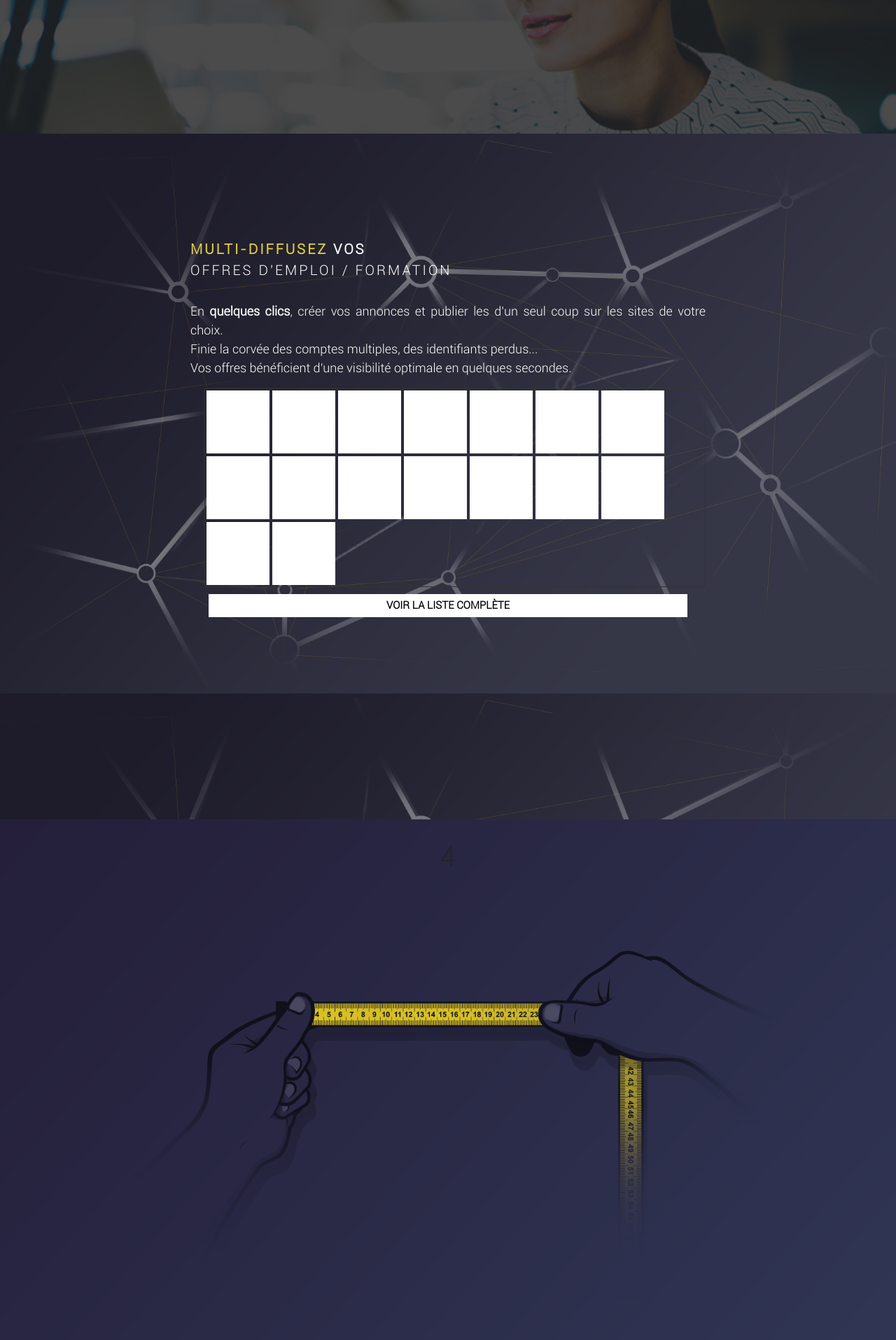
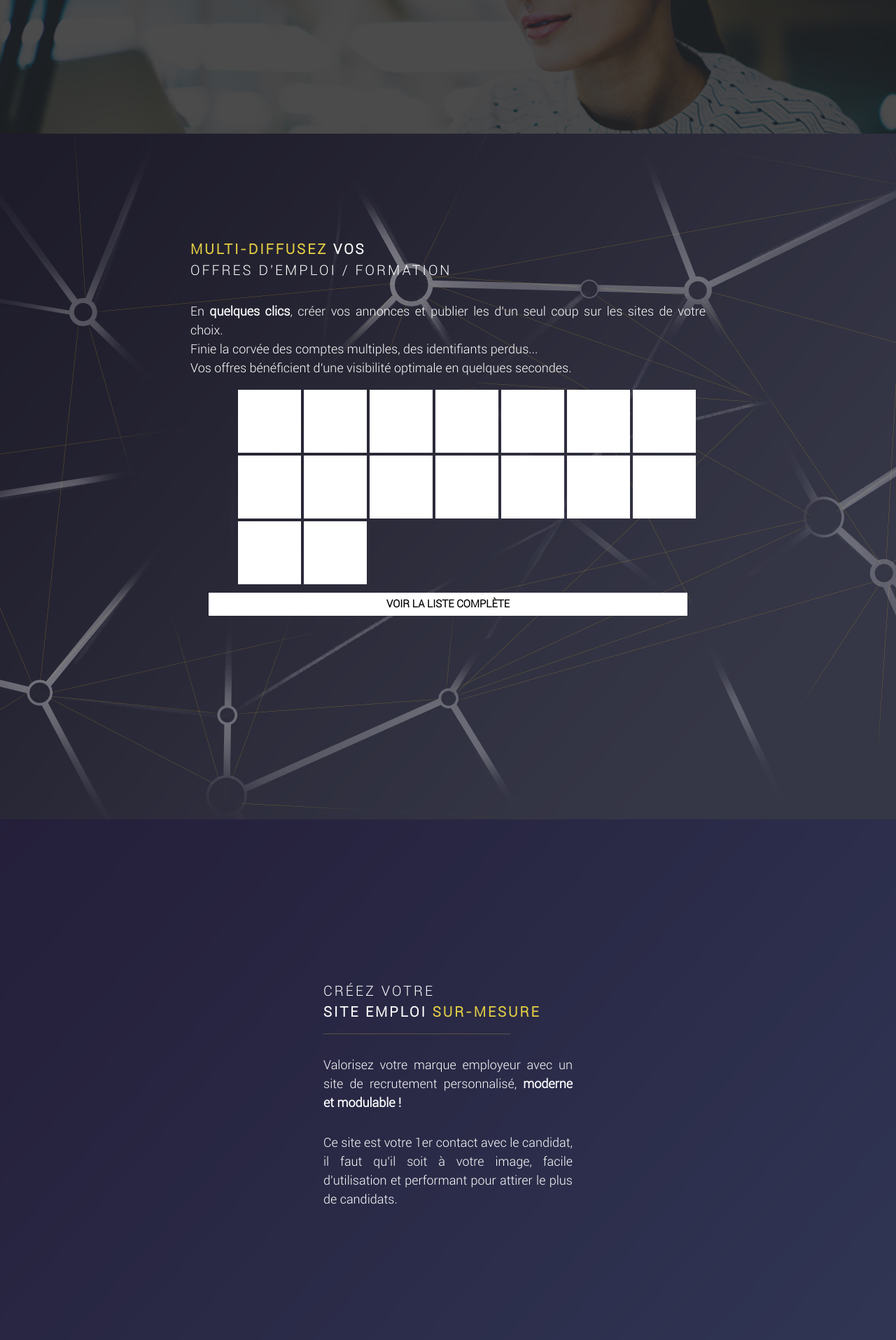
Before and after one commit to PierreSchuvey/accelrh, a PHP site: page / in a window 1280 px wide. Shown: the part 1889-3804 px from the top of the page at 70% size. Run offline with PHP 8.4, Linux system fonts and the light colour scheme.

Commit message:
viewport*

```diff
--- a/assets/css/style.css
+++ b/assets/css/style.css
@@ -56,8 +56,8 @@
 
 #thirdPage{
    background: url(../images/backSection3.png) no-repeat center fixed;
-  -webkit-background-size: cover; /* pour anciens Chrome et Safari */
-  background-size: cover;flex: 1;
+  -webkit-background-size: center; /* pour anciens Chrome et Safari */
+  background-size: center;flex: 1;
 }
 
 #fourthPage{
@@ -119,6 +119,20 @@
   margin-top: 40px;
 }
 .multiDiffusText{
+  margin-top: 30px;
+  font-size: 18px;
+  color:white;
+  text-align:justify;
+}
+.createSite{
+  font-size: 20px;
+  color:white;
+  text-align: left;
+  text-transform: uppercase;
+  letter-spacing: 3px;
+  margin-top: 40px;
+}
+.createSiteText{
   margin-top: 30px;
   font-size: 18px;
   color:white;
@@ -233,19 +247,6 @@
    width: 80px;
  }
 
-
- .grid {
-   border: 1px solid #333;
-   margin-left: 20px;
- }
-
- /* clear fix */
- .grid:after {
-   content: '';
-   display: block;
-   clear: both;
- }
-
  .element-item {
    position: relative;
    float: left;
@@ -270,10 +271,19 @@
 
  }
 
+ #fourthPanelGroup{
+   margin-top: 160px;
+ }
+
+ .grid{
+   margin-left: 9%;
+ }
+
  .element-item > * {
    margin: 0;
    padding: 0;
  }
+
 
  @media only screen and (max-device-width: 1399px) {
 
@@ -316,6 +326,23 @@
      height: 1180px;
    }
 
+   #fourthPanelGroup{
+     margin-top: 160px;
+   }
+
+   #fourthPage{
+      background: url(../images/backSection4Bis.png) no-repeat center fixed;
+     -webkit-background-size: cover; /* pour anciens Chrome et Safari */
+     background-size: cover;flex: 1;
+   }
+
+ }
+
+ @media only screen and (max-device-width: 421px) {
+   #thirdPage{
+     height: 1180px;
+   }
+
  }
 
  @media only screen and (max-device-width: 410px) {
@@ -328,6 +355,14 @@
      right: 0;
    }
  }
+
+ @media only screen and (max-device-width: 327px) {
+   #thirdPage{
+     height: 1380px;
+   }
+
+ }
+
  @media only screen and (max-device-height: 650px) {
    .pagination a {
    	display:block;
--- a/index.php
+++ b/index.php
@@ -128,7 +128,7 @@
     </section>
     <section id="thirdPage" class="panel3 scrollable-section" data-panel="panel3">
       <div style="" class="container">
-        <div id="secondPanelGroup" class="panelGroup row">
+        <div id="thirdPanelGroup" class="panelGroup row">
           <div style="height:500px" class="offset-xl-2 offset-lg-1 col-12 col-lg-10 col-xl-8">
             <div class="row">
               <div class="col-12 col-xxl-6">
@@ -157,7 +157,16 @@
       </div>
     </section>
     <section id="fourthPage" class="panel4 scrollable-section" data-panel="panel4">
-          <h1>4</h1>
+      <div style="" class="container">
+        <div id="fourthPanelGroup" class="panelGroup row">
+          <div class=" col-12 offset-sm-3 col-sm-6 offset-xl-4 col-xl-4">
+            <p class="createSite">Créez votre<br> <b>site emploi</b> <span id="yellowText">sur-mesure</span></p>
+            <hr style="color:rgba(227,206,68,1);width:75%">
+            <p class="createSiteText">Valorisez votre marque employeur avec un site de recrutement personnalisé, <b>moderne et modulable !</b></p>
+            <p class="createSiteText">Ce site est votre 1er contact avec le candidat, il faut qu'il soit à votre image, facile d'utilisation et performant pour attirer le plus de candidats.</p>
+          </div>
+        </div>
+      </div>
     </section>
     <section id="fifthPage" class="panel5 scrollable-section" data-panel="panel5">
           <h1>5</h1>
```
Also changed, not shown: assets/images/backSection4Bis.png (added).
